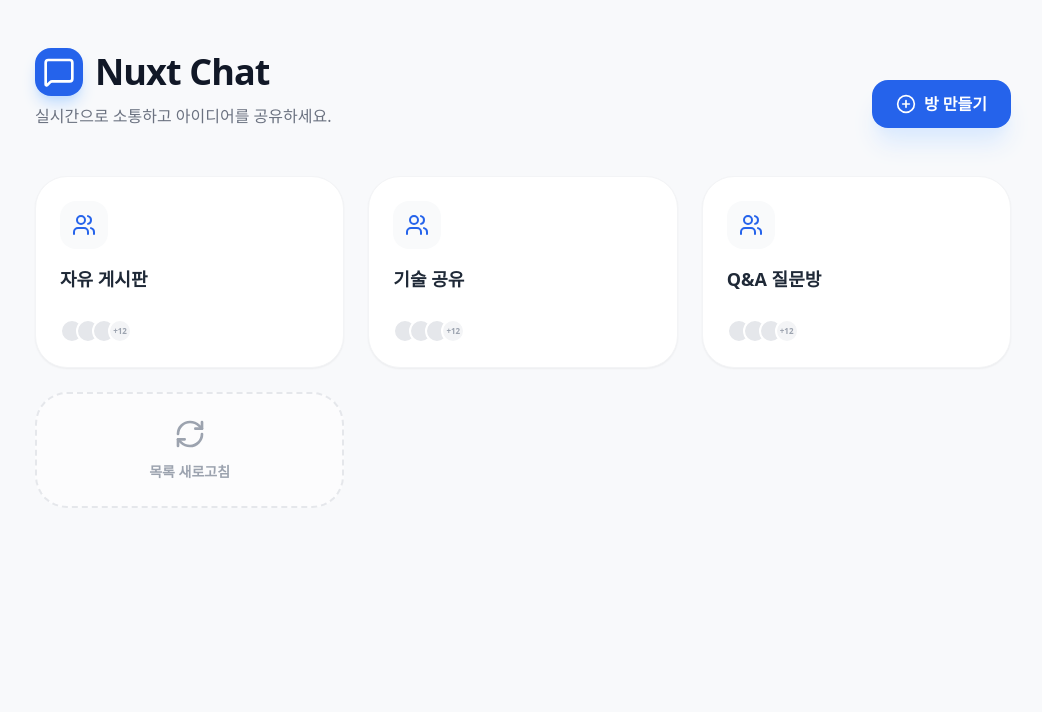
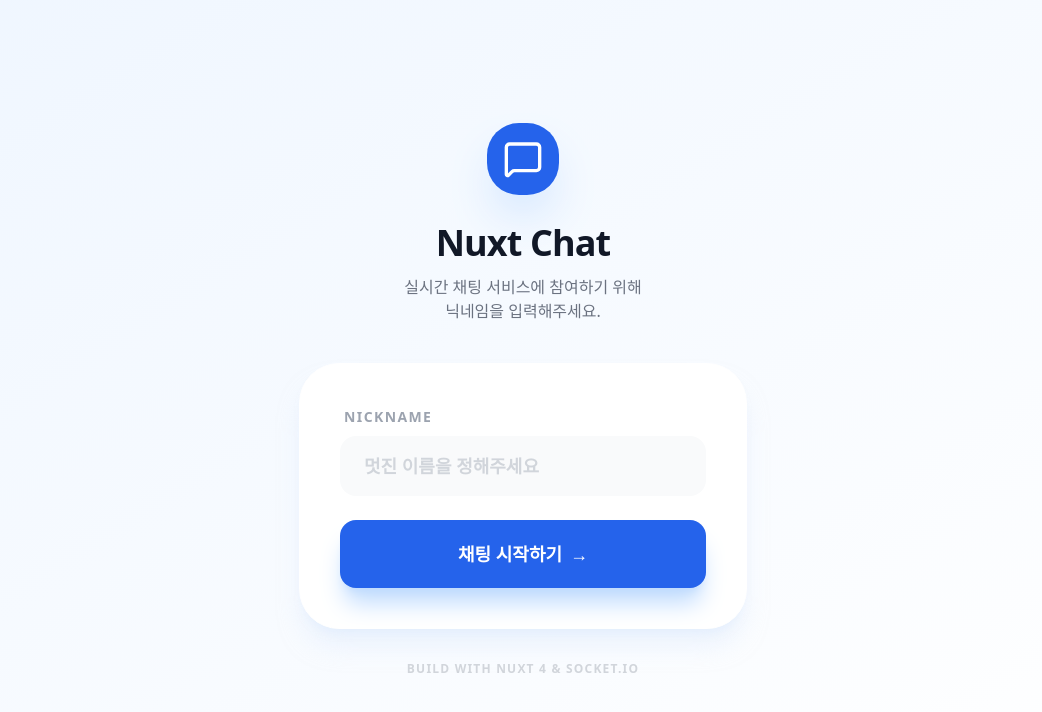
Before and after one commit to HJH1122/nuxtChatting, a Nuxt app: page / in a window 1280 px wide. Shown: the top 712 px of the page, without its empty margins (117-1159 px from the left). Built offline with nearby package versions, Linux system fonts and the light colour scheme.

Commit message:
로그인화면 추가

```diff
--- a/app/app.vue
+++ b/app/app.vue
@@ -15,13 +15,36 @@ import UserList from '~/components/chat/UserList.vue'
 import ChatInput from '~/components/chat/ChatInput.vue'
 
 // -- State --
+const isLoggedIn = ref(false)
+const inputNickname = ref('')
 const isLobby = ref(true)
 const showUserList = ref(true)
 const searchQuery = ref('')
 const isSearching = ref(false)
 
 // -- Mock Data --
-const currentUser = ref<User>({ id: 'user-1', name: '나 (본인)', isHost: true })
+const currentUser = ref<User>({ id: '', name: '' })
+
+// -- Methods --
+const handleLogin = () => {
+  if (!inputNickname.value.trim()) return
+
+  currentUser.value = {
+    id: `user-${Math.random().toString(36).substr(2, 9)}`,
+    name: inputNickname.value.trim(),
+    isHost: true
+  }
+
+  // Update online users to include the new user
+  onlineUsers.value = [
+    currentUser.value,
+    { id: 'user-2', name: '김철수', isTyping: true },
+    { id: 'user-3', name: '이영희' },
+    { id: 'user-4', name: '박지민' }
+  ]
+
+  isLoggedIn.value = true
+}
 
 const rooms = ref<Room[]>([
   { id: 'general', name: '자유 게시판', creatorId: 'user-1', isLocked: false, announcement: '실시간 채팅 서비스에 오신 것을 환영합니다! 공지사항을 확인해 주세요.' },
@@ -31,12 +54,7 @@ const rooms = ref<Room[]>([
 
 const activeRoom = ref<Room | null>(null)
 
-const onlineUsers = ref<User[]>([
-  { id: 'user-1', name: '나 (본인)', isHost: true },
-  { id: 'user-2', name: '김철수', isTyping: true },
-  { id: 'user-3', name: '이영희' },
-  { id: 'user-4', name: '박지민' }
-])
+const onlineUsers = ref<User[]>([])
 
 const messages = ref<Message[]>([
   {
@@ -141,8 +159,45 @@ const handleSendMessage = (content: string) => {
 
 <template>
   <div class="min-h-screen bg-[#F8F9FB] text-gray-900 font-sans selection:bg-blue-100 selection:text-blue-700">
+    <!-- Login View -->
+    <div v-if="!isLoggedIn" class="min-h-screen flex items-center justify-center p-6 bg-gradient-to-br from-blue-50 to-white">
+      <div class="w-full max-w-md animate-in fade-in zoom-in-95 duration-700">
+        <div class="text-center mb-10 space-y-3">
+          <div class="inline-flex bg-blue-600 p-4 rounded-[2rem] shadow-2xl shadow-blue-200 mb-4">
+            <MessageSquare class="w-10 h-10 text-white" />
+          </div>
+          <h1 class="text-4xl font-black tracking-tight text-gray-900">Nuxt Chat</h1>
+          <p class="text-gray-500 font-medium">실시간 채팅 서비스에 참여하기 위해<br/>닉네임을 입력해주세요.</p>
+        </div>
+
+        <div class="bg-white p-10 rounded-[2.5rem] shadow-xl shadow-blue-100/50 border border-white space-y-6">
+          <div class="space-y-2">
+            <label class="text-sm font-bold text-gray-400 uppercase tracking-widest ml-1">Nickname</label>
+            <input
+              v-model="inputNickname"
+              type="text"
+              placeholder="멋진 이름을 정해주세요"
+              class="w-full bg-gray-50 border-none rounded-2xl px-6 py-4 text-lg font-bold placeholder:text-gray-300 focus:ring-2 focus:ring-blue-500 transition-all"
+              @keyup.enter="handleLogin"
+            />
+          </div>
+          <button
+            @click="handleLogin"
+            class="w-full bg-blue-600 hover:bg-blue-700 text-white py-5 rounded-2xl font-black text-lg shadow-xl shadow-blue-200 transition-all flex items-center justify-center gap-2 active:scale-[0.98] group"
+          >
+            채팅 시작하기
+            <span class="group-hover:translate-x-1 transition-transform">→</span>
+          </button>
+        </div>
+
+        <p class="text-center mt-8 text-xs font-bold text-gray-300 uppercase tracking-widest">
+          Build with Nuxt 4 & Socket.io
+        </p>
+      </div>
+    </div>
+
     <!-- Lobby View -->
-    <div v-if="isLobby" class="max-w-5xl mx-auto py-12 px-6 animate-in fade-in zoom-in-95 duration-500">
+    <div v-else-if="isLobby" class="max-w-5xl mx-auto py-12 px-6 animate-in fade-in zoom-in-95 duration-500">
       <header class="flex justify-between items-end mb-12">
         <div class="space-y-2">
           <h1 class="text-4xl font-black tracking-tight text-gray-900 flex items-center gap-3">
@@ -153,10 +208,16 @@ const handleSendMessage = (content: string) => {
           </h1>
           <p class="text-gray-500 font-medium">실시간으로 소통하고 아이디어를 공유하세요.</p>
         </div>
-        <button class="bg-blue-600 hover:bg-blue-700 text-white px-6 py-3 rounded-2xl font-bold shadow-xl shadow-blue-100 transition-all flex items-center gap-2 active:scale-95">
-          <PlusCircle class="w-5 h-5" />
-          방 만들기
-        </button>
+        <div class="flex items-center gap-4">
+          <button @click="handleLogout" class="flex items-center gap-2 text-gray-400 hover:text-red-500 font-bold transition-colors group">
+            <LogOut class="w-5 h-5 group-hover:-translate-x-1 transition-transform" />
+            로그아웃
+          </button>
+          <button class="bg-blue-600 hover:bg-blue-700 text-white px-6 py-3 rounded-2xl font-bold shadow-xl shadow-blue-100 transition-all flex items-center gap-2 active:scale-95">
+            <PlusCircle class="w-5 h-5" />
+            방 만들기
+          </button>
+        </div>
       </header>
 
       <div class="grid grid-cols-1 md:grid-cols-2 lg:grid-cols-3 gap-6">
```
